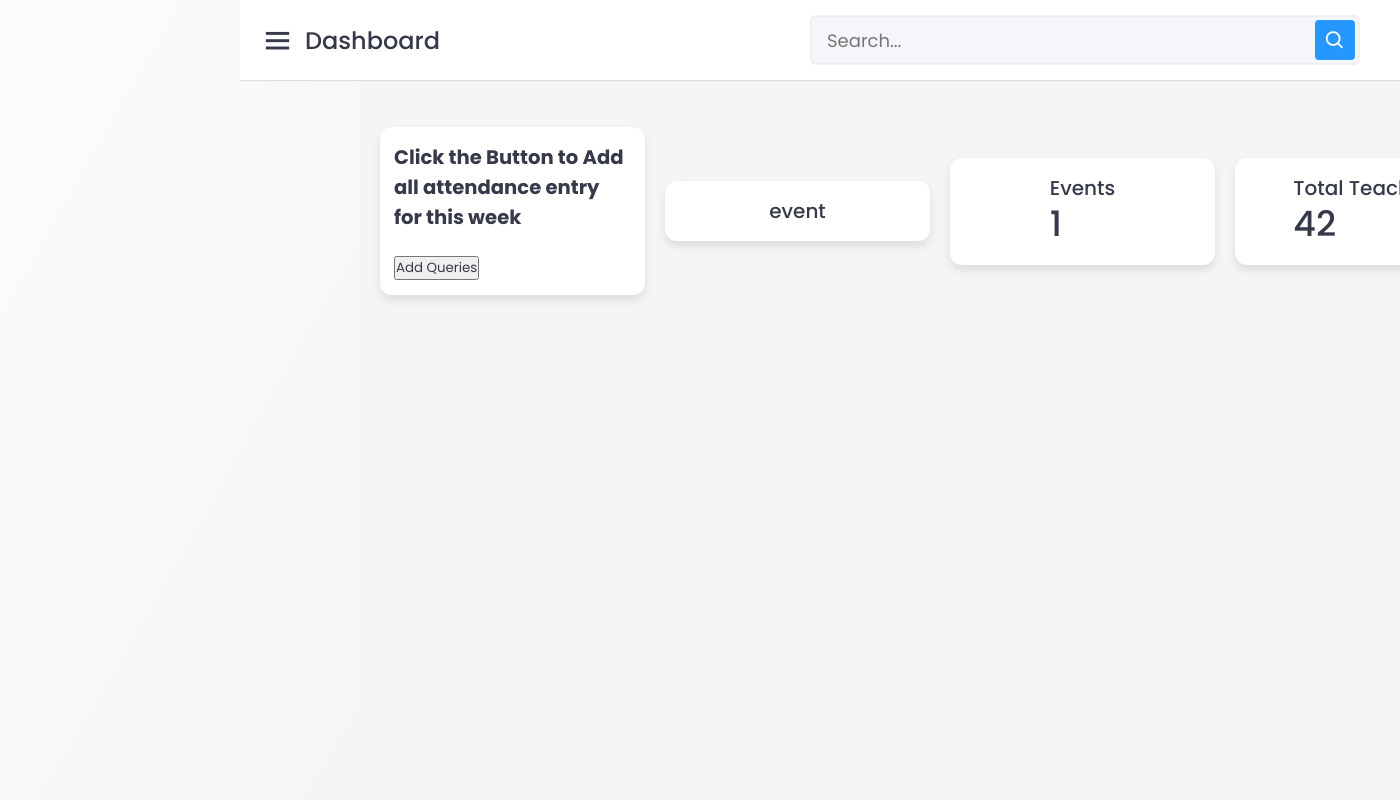
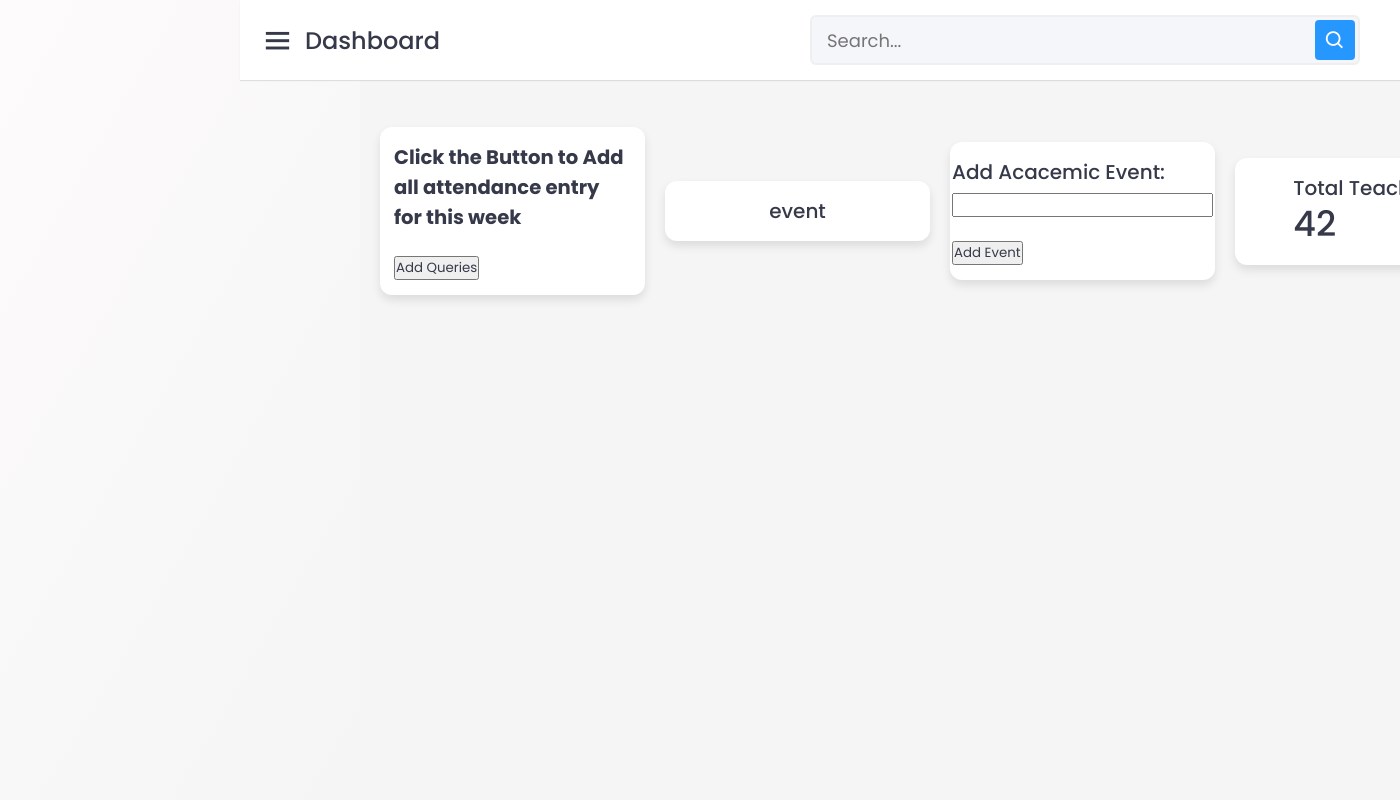
Before and after one commit to Chiragadve/Department-portal, a PHP site: page /loginpage/admin.php in a window 1400 px wide; the page is wider, and only the part inside the window is pictured. Run offline with PHP 8.4, Linux system fonts and the light colour scheme.

Commit message:
admin feature

```diff
--- a/mainpage/loginpage/admin.php
+++ b/mainpage/loginpage/admin.php
@@ -142,8 +142,9 @@ document.getElementById("executeButton").addEventListener("click", function() {
         </div>
         <div class="box">
           <div class="right-side">
-            <div class="box-topic">Events</div>
-            <div class="number">1</div>
+            <div class="box-topic">Add Acacemic Event: <input type="textarea"></div>
+            <br>
+            <button>Add Event</button>
             <div class="indicator">
             </div>
           </div>
```
